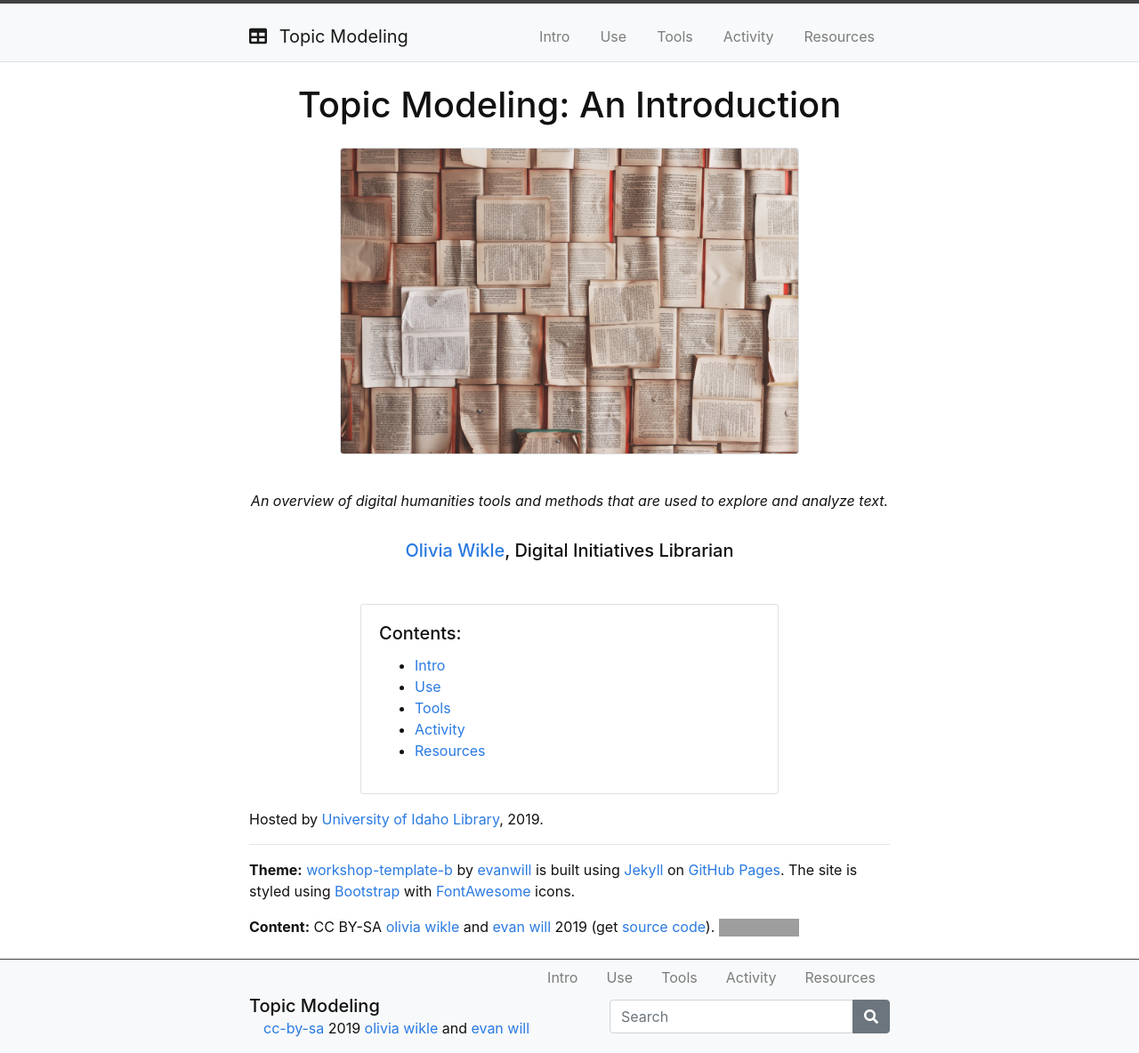
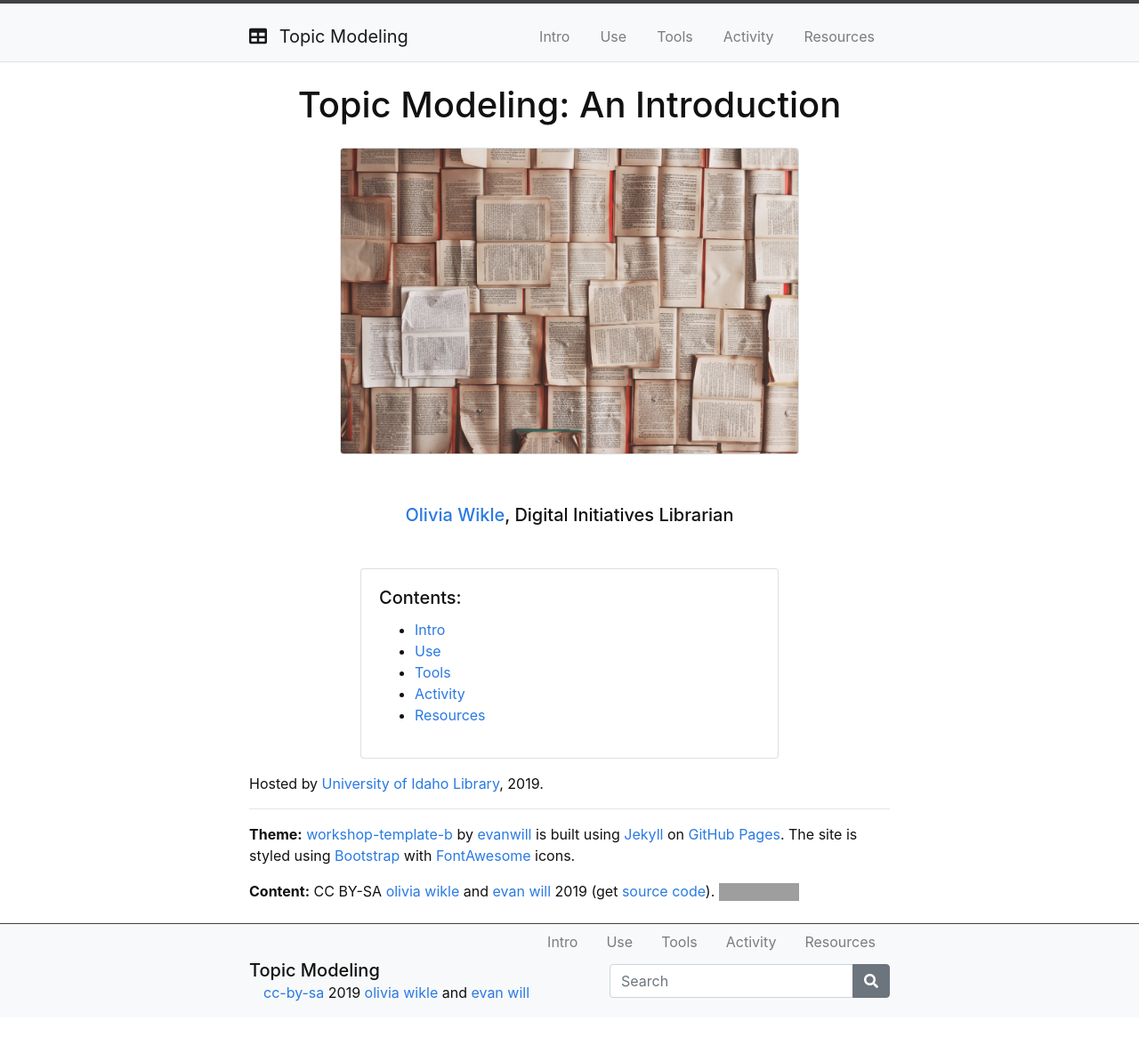
Before and after one commit to owikle/topicmodeling, a Jekyll site: the page built from index.md, in a window 1280 px wide. Shown: the whole page at 89% size. Built offline with Jekyll 4.4.1, drawn with Linux system fonts in a browser that asks for light colours; after the commit the page ends 1144 px from its top, so only the background shows below that; grey boxes are pictures that could not be loaded.

Commit message:
fix index

```diff
--- a/index.md
+++ b/index.md
@@ -7,9 +7,6 @@ layout: default
 # Topic Modeling: An Introduction
 
 {% include figure.html img="books.jpg" alt="intro image here" width="75%" %}
-
-{:.text-center}
-*An overview of digital humanities tools and methods that are used to explore and analyze text.*
 
 {:.text-center .pt-3}
 <h5><a href="mailto:omwikle@uidaho.edu">Olivia Wikle</a>, Digital Initiatives Librarian</h5>
```
